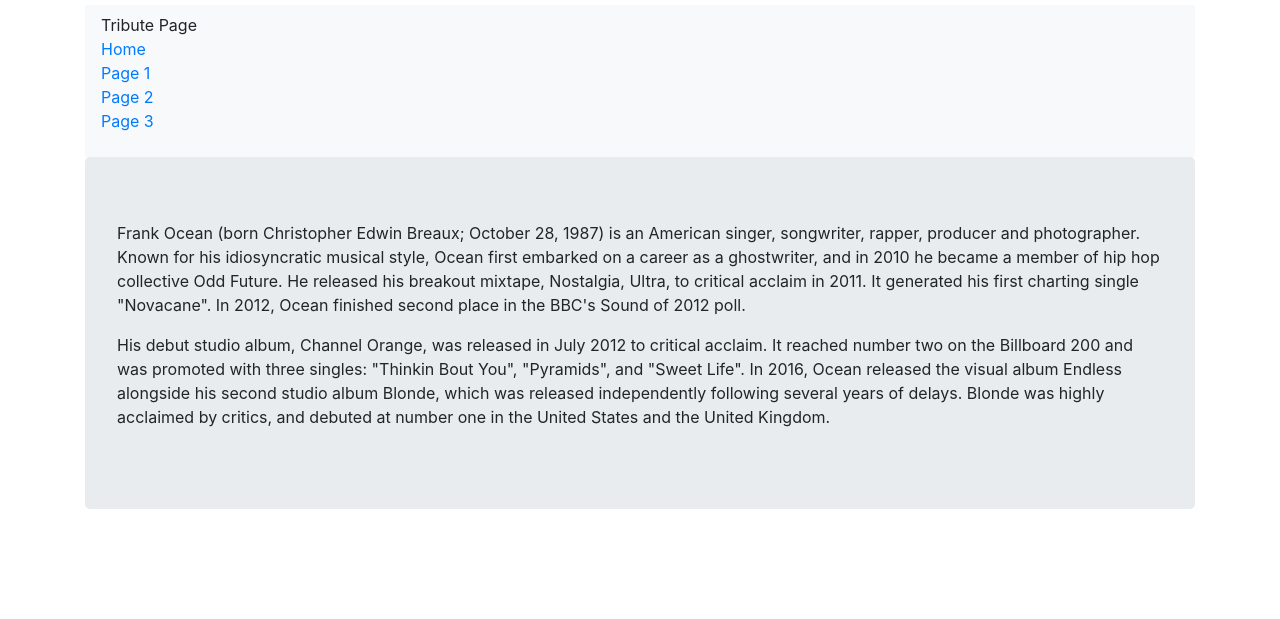
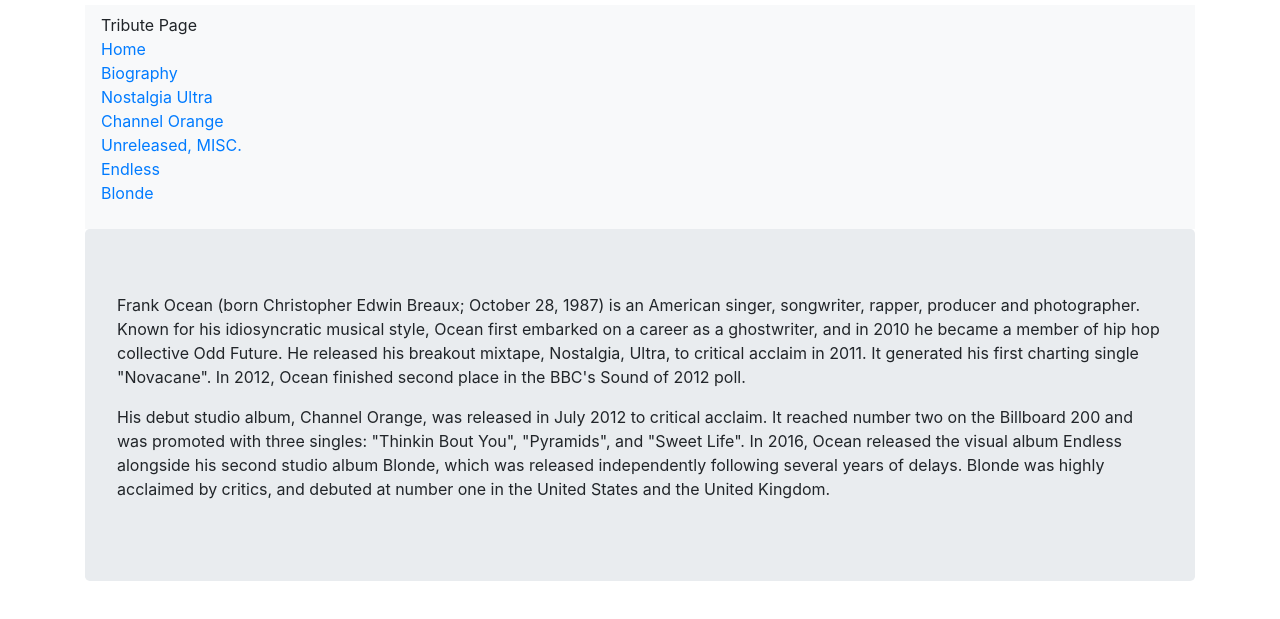
Before and after one commit to Maelstrm/FrankOceanTribute, a plain HTML site: page index.html in a window 1280 px wide. Shown: the part 51-670 px from the top of the page. Drawn offline with nearby package versions, Linux system fonts and the light colour scheme.

Commit message:
Minor Updates and pictures added.

```diff
--- a/index.html
+++ b/index.html
@@ -28,9 +28,12 @@
             <ul class="list-inline">
               <li class="nav-item">Tribute Page</li>
               <li class="nav-item"><a href="#">Home</a></li>
-              <li class="nav-item"><a href="#">Page 1</a></li>
-              <li class="nav-item"><a href="#">Page 2</a></li>
-              <li class="nav-item"><a href="#">Page 3</a></li>
+              <li class="nav-item"><a href="#">Biography</a></li>
+              <li class="nav-item"><a href="#">Nostalgia Ultra</a></li>
+              <li class="nav-item"><a href="#">Channel Orange</a></li>
+              <li class="nav-item"><a href="#">Unreleased, MISC.</a></li>
+              <li class="nav-item"><a href="#">Endless</a></li>
+              <li class="nav-item"><a href="#">Blonde</a></li>
               </u>
           </nav>
         </div> <!--nav -->
```
Also changed, not shown: images/01.jpg (added), images/02.png (added), images/03.jpg (added), images/04.jpg (added), images/05.jpg (added), images/07.jpg (added), images/08.jpg (added), 1 other file.
